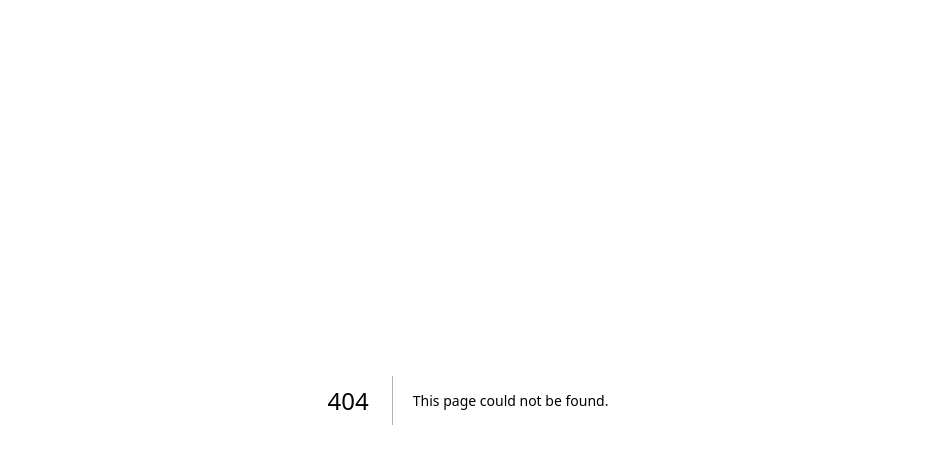
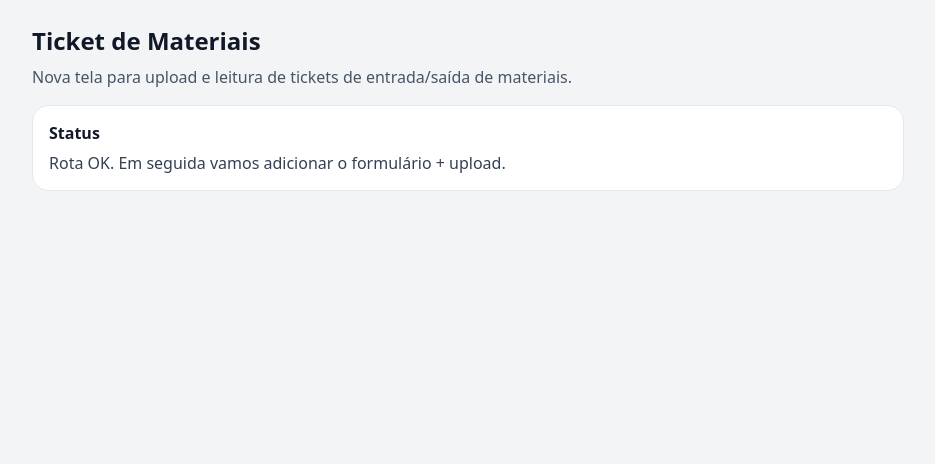
Before and after one commit to yudikuse/gpasfalto, a Next.js app: page /material/novo in a window 1280 px wide. Before the commit this address had no page. Shown: the top 464 px of the page, without its empty margins (172-1107 px from the left). Built offline with nearby package versions, Linux system fonts and the light colour scheme.

Commit message:
Create page.tsx

```diff
--- /dev/null
+++ b/app/material/novo/page.tsx
@@ -0,0 +1,38 @@
+// FILE: app/material/novo/page.tsx
+"use client";
+
+export default function MaterialTicketNovoPage() {
+  return (
+    <main
+      style={{
+        padding: 24,
+        maxWidth: 920,
+        margin: "0 auto",
+        fontFamily:
+          "ui-sans-serif, system-ui, -apple-system, Segoe UI, Roboto, Arial",
+      }}
+    >
+      <h1 style={{ margin: 0, fontSize: 24, fontWeight: 900 }}>
+        Ticket de Materiais
+      </h1>
+      <p style={{ marginTop: 8, color: "#475569", lineHeight: 1.5 }}>
+        Nova tela para upload e leitura de tickets de entrada/saída de materiais.
+      </p>
+
+      <div
+        style={{
+          marginTop: 16,
+          border: "1px solid #e5e7eb",
+          borderRadius: 16,
+          padding: 16,
+          background: "#fff",
+        }}
+      >
+        <div style={{ fontWeight: 800, marginBottom: 8 }}>Status</div>
+        <div style={{ color: "#334155" }}>
+          Rota OK. Em seguida vamos adicionar o formulário + upload.
+        </div>
+      </div>
+    </main>
+  );
+}
```
